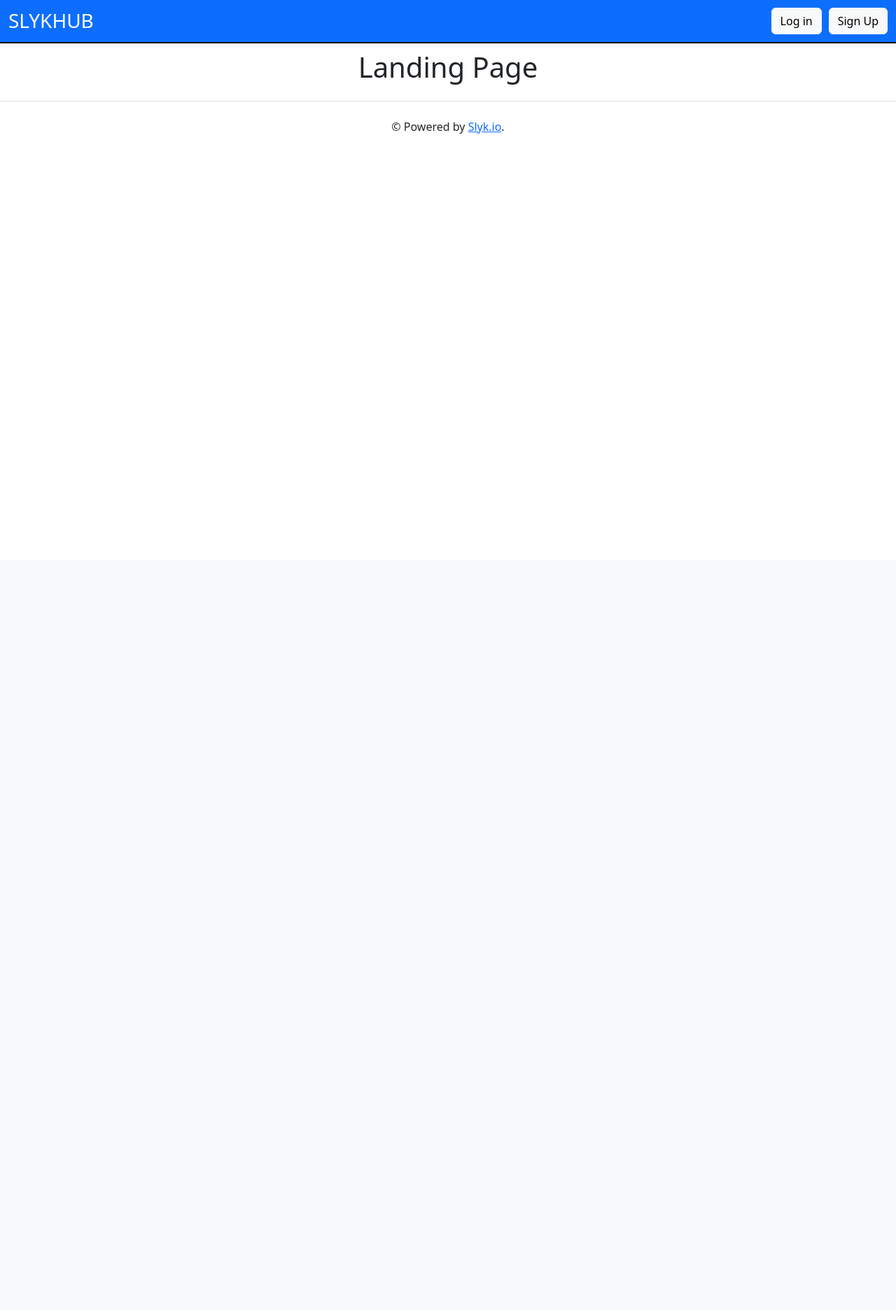
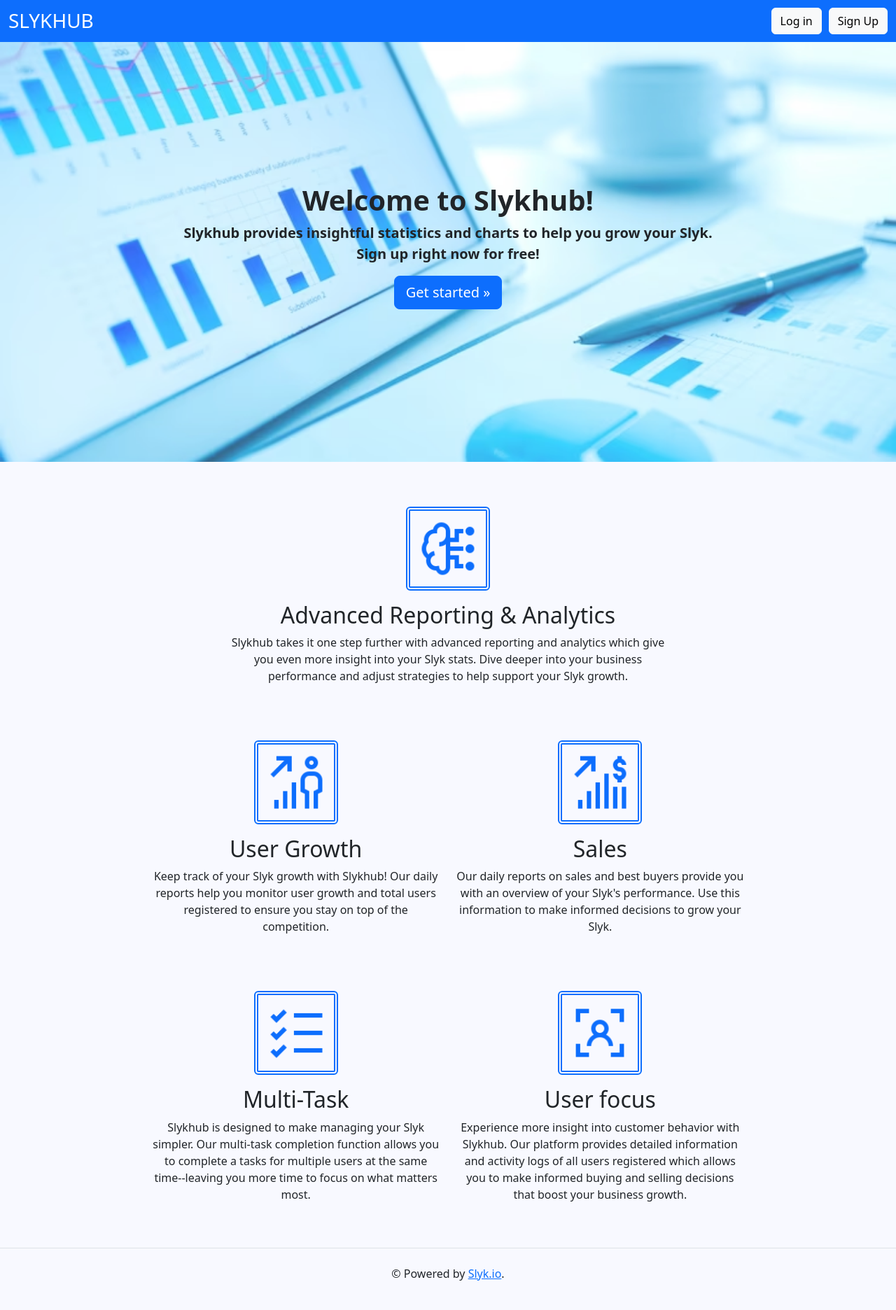
Before and after one commit to abeldarrain/slykhub, a Flask app: page / in a window 1280 px wide. Shown: the whole page at 70% size. Before the commit the page ends 191 px from the top, so only its background shows below. Run offline with Flask 2, Linux system fonts and the light colour scheme; some libraries are stand-ins or nearby versions.

Commit message:
Landing page and styling done

```diff
--- a/slykhub/static/css/base.css
+++ b/slykhub/static/css/base.css
@@ -20,8 +20,6 @@
     height:auto;
     text-align: right;
     margin-top: 0px;
-    border-bottom: 2px solid;
-    border-color: black;
 
   }
 
@@ -54,3 +52,10 @@
     min-width: 1040px  !important;
     z-index: 99;
   }
+
+  .card-header {
+    border-left: 1px solid ;
+    border-top: 1px solid ;
+    border-right: 1px solid ;
+    border-color: rgb(222, 226, 230);
+  }
--- a/slykhub/static/css/help.css
+++ b/slykhub/static/css/help.css
@@ -23,3 +23,7 @@
      margin-top: 15px;
      text-align: center;
     }
+
+#apiKeyGuide{
+    margin-bottom: 70px !important;
+}
--- a/slykhub/static/css/home.css
+++ b/slykhub/static/css/home.css
@@ -70,6 +70,6 @@
 
 main{
   padding: 30px;
-  margin-left: 50px;
-  margin-right: 50px;
+  display: flex !important;
+  flex-direction: column;
 }
--- a/slykhub/static/css/index.css
+++ b/slykhub/static/css/index.css
@@ -1,7 +1,8 @@
 html,
 body {
   height: 100%;
-  text-align: center;;
+  text-align: center;
+  background-color: rgba(248,249,255);
 }
 h1{
     margin-top: 10px;
@@ -10,3 +11,95 @@
     margin-top: 10px;
     align-items: center;
 }
+
+.main-header{
+  position: relative;
+  height:600px;
+  width: 100%;
+  padding-top: 80px;
+  padding-bottom: 90px;
+  padding-left: 110px;
+  padding-right: 110px;
+  display: flex;
+  align-items: center;
+  flex-direction: column;
+  background-image: url("../img/example.avif");
+  background-size: cover;
+  background-position: center;
+  justify-content: center;
+
+}
+.overlay {
+  position: absolute;
+  top: 0;
+  left: 0;
+  width: 100%;
+  height: 100%;
+  background-color: rgba(255,255,255,0.2); /* Change the last value to adjust the opacity of the overlay */
+}
+.inside-header{
+  display: flex;
+  align-items: center;
+  flex-direction: column;
+  position: relative;
+  z-index: 1;
+}
+
+.my-5{
+  justify-content: center;
+}
+
+img.my-3{
+  height: 120px;
+  width: 120px;
+  border: 6px double #0d6efd !important;
+  background-color: rgba(248,249,255);
+}
+
+.img-feature{
+  display: flex;
+  align-items: center;
+  justify-content: center;
+}
+
+.col-md-4.slide-left.animated {
+  animation: slide-in-from-left 2s ease-out .5s both;
+}
+.col-md-4.slide-right.animated {
+  animation: slide-in-from-right 2s ease-out .5s both;
+}
+
+@keyframes slide-in-from-left {
+  0% {
+    opacity: 0;
+    transform: translateX(-100%);
+  }
+  100% {
+    opacity: 1;
+    transform: translateX(0%);
+  }
+}
+@keyframes slide-in-from-right {
+  0% {
+    opacity: 0;
+    transform: translateX(100%);
+  }
+  100% {
+    opacity: 1;
+    transform: translateX(0%);
+  }
+}
+.col-md-6.animated{
+  animation: slide-in-from-above 2s ease-out .5s both;
+}
+
+@keyframes slide-in-from-above {
+  0% {
+    opacity: 0;
+    transform: translateY(-100%);
+  }
+  100% {
+    opacity: 1;
+    transform: translateY(0%);
+  }
+}
--- /dev/null
+++ b/slykhub/static/js/index.js
@@ -0,0 +1,28 @@
+$.fn.isInViewport = function() {
+    var elementTop = $(this).offset().top;
+    var elementBottom = elementTop + $(this).outerHeight();
+
+    var viewportTop = $(window).scrollTop();
+    var viewportBottom = viewportTop + $(window).height();
+
+    return elementBottom > viewportTop && elementTop < viewportBottom;
+};
+
+$(window).on('scroll', function() {
+    $('.col-md-4').each(function() {
+      if ($(this).isInViewport()) {
+        $(this).addClass('animated');
+      }
+      else{
+        $(this).removeClass('animated');
+      }
+    });
+    $('.col-md-6').each(function() {
+        if ($(this).isInViewport()) {
+          $(this).addClass('animated');
+        }
+        else{
+          $(this).removeClass('animated');
+        }
+      });
+  });
--- a/slykhub/templates/help.html
+++ b/slykhub/templates/help.html
@@ -60,8 +60,8 @@
     </div>
 
 </div>
-
-<div class="container-fluid help-text-wrapper container" id="apiKeyGuide">
+<hr class="my-5 container" id="apiKeyGuide">
+<div class="container-fluid help-text-wrapper container" >
     <div class="container-fluid help-text-wrapper container">
       <h2 class="fw-bold">Why do I need an API key to use Slykhub?</h1>
      <p class="fs-5">The API key is necessary to access and use the features available through Slyk's API. It helps us securely identify who you are and verify that only you have access to your data. Without an API key, it will be impossible for your account in our site to connect with Slyk and make use of its services.</p>
--- a/slykhub/templates/index.html
+++ b/slykhub/templates/index.html
@@ -1,15 +1,73 @@
-{% extends 'base.html' %}
+{% extends 'dashboard/home.html' %}
 
 {% block title %}Welcome{% endblock title %}
 {% block css %}
 <link href="{{url_for('static', filename='css/index.css')}}" rel="stylesheet">
+<script src="{{url_for('static', filename='js/index.js')}}"  type="text/javascript"></script>
 {% endblock css %}
 
 
 {% block content %}
-<div class="index">
-<h1> Landing Page</h1>
-</div>
+    <!-- Main content -->
+    <div class="container" style="padding:0px;">
+
+        <div class="text-center main-header">
+          <div class="overlay"></div>
+          <div class="text-center inside-header">
+            <h1 class="fw-bold ">Welcome to  Slykhub!</h1>
+            <p class="fw-semibold  lead">
+               Slykhub provides insightful statistics and charts to help you grow your  Slyk.<br> Sign up right now for free!
+            </p>
+            <p><a class="btn btn-primary btn-lg" href="{{ url_for('auth.sign_up') }}" role="button">Get started &raquo;</a></p>
+          </div>
+        </div>
+
+        <div class="row my-5">
+          <div class="col-md-6">
+            <div class ="img-feature"><img src="{{ url_for('static', filename='img/analitics.png') }}" alt="Statistics" class="my-3  img-thumbnail"></div>
+            <h2 class=" ">Advanced Reporting & Analytics</h2>
+            <p class=" ">
+               Slykhub takes it one step further with advanced reporting and analytics which give you even more insight into your  Slyk stats. Dive deeper into your business performance and adjust strategies to help support your Slyk growth.
+            </p>
+          </div>
+        </div>
+        <div class="row my-5">
+          <div class="col-md-4 slide-left">
+            <div class ="img-feature"><img src="{{ url_for('static', filename='img/user_growth.png') }}" alt="User Growth" class="my-3  img-thumbnail"></div>
+            <h2 class=" ">User Growth</h2>
+            <p class=" ">
+              Keep track of your  Slyk growth with  Slykhub! Our daily reports help you monitor user growth and total users registered to ensure you stay on top of the competition.
+            </p>
+          </div>
+          <div class="col-md-4 slide-right">
+            <div class ="img-feature"><img src="{{ url_for('static', filename='img/sales.png') }}" alt="Sales" class="my-3  img-thumbnail"></div>
+            <h2 class=" ">Sales</h2>
+            <p class=" ">
+              Our daily reports on sales and best buyers provide you with an overview of your  Slyk's performance. Use this information to make informed decisions to grow your Slyk.
+            </p>
+          </div>
+        </div>
 
 
+
+        <div class="row my-5">
+          <div class="col-md-4 slide-left">
+            <div class ="img-feature"><img src="{{ url_for('static', filename='img/multi_task.png') }}" alt="Multi-task" class="my-3  img-thumbnail"></div>
+            <h2 class=" ">Multi-Task</h2>
+            <p class=" ">
+               Slykhub is designed to make managing your Slyk simpler. Our multi-task completion function allows you to complete a tasks for multiple users at the same time--leaving you more time to focus on what matters most.
+            </p>
+          </div>
+          <div class="col-md-4 slide-right">
+            <div class ="img-feature"><img src="{{ url_for('static', filename='img/user_focus.png') }}" alt="People" class="my-3  img-thumbnail"></div>
+            <h2 class=" ">User focus</h2>
+            <p class=" ">
+              Experience more insight into customer behavior with  Slykhub. Our platform provides detailed information
+              and activity logs of all users registered which allows you to make informed buying
+              and selling decisions that boost your business growth.
+            </p>
+          </div>
+        </div>
+
+      </div>
 {% endblock content %}
```
Also changed, not shown: index.html (deleted, +0 -36 lines), slykhub/static/css/welcome.css (line endings or trailing spaces), slykhub/static/img/analitics.png (added), slykhub/static/img/example.avif (added), slykhub/static/img/headerexample.png (added), slykhub/static/img/investment.png (added), slykhub/static/img/multi_task.png (added), slykhub/static/img/sales.jpg (added), slykhub/static/img/sales.png (added), slykhub/static/img/user_focus.png (added), slykhub/static/img/user_growth.png (added).
